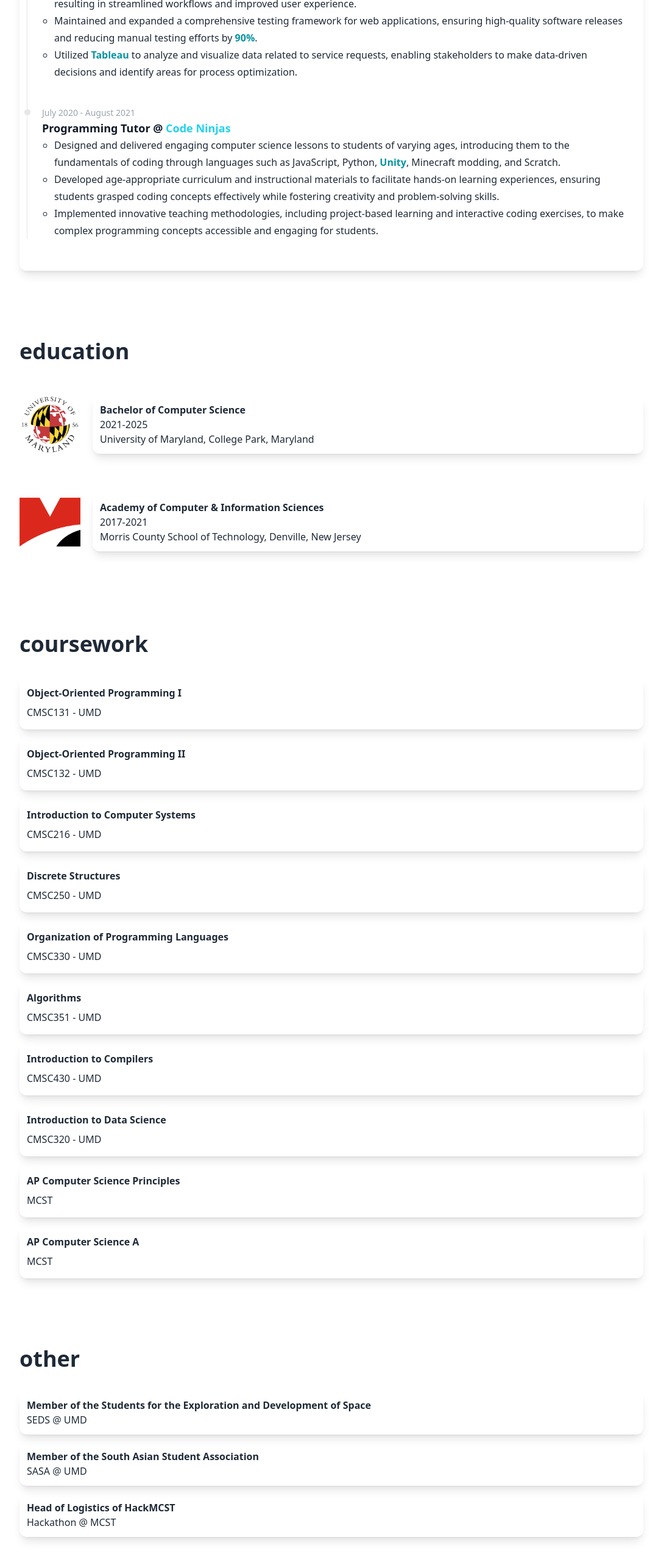
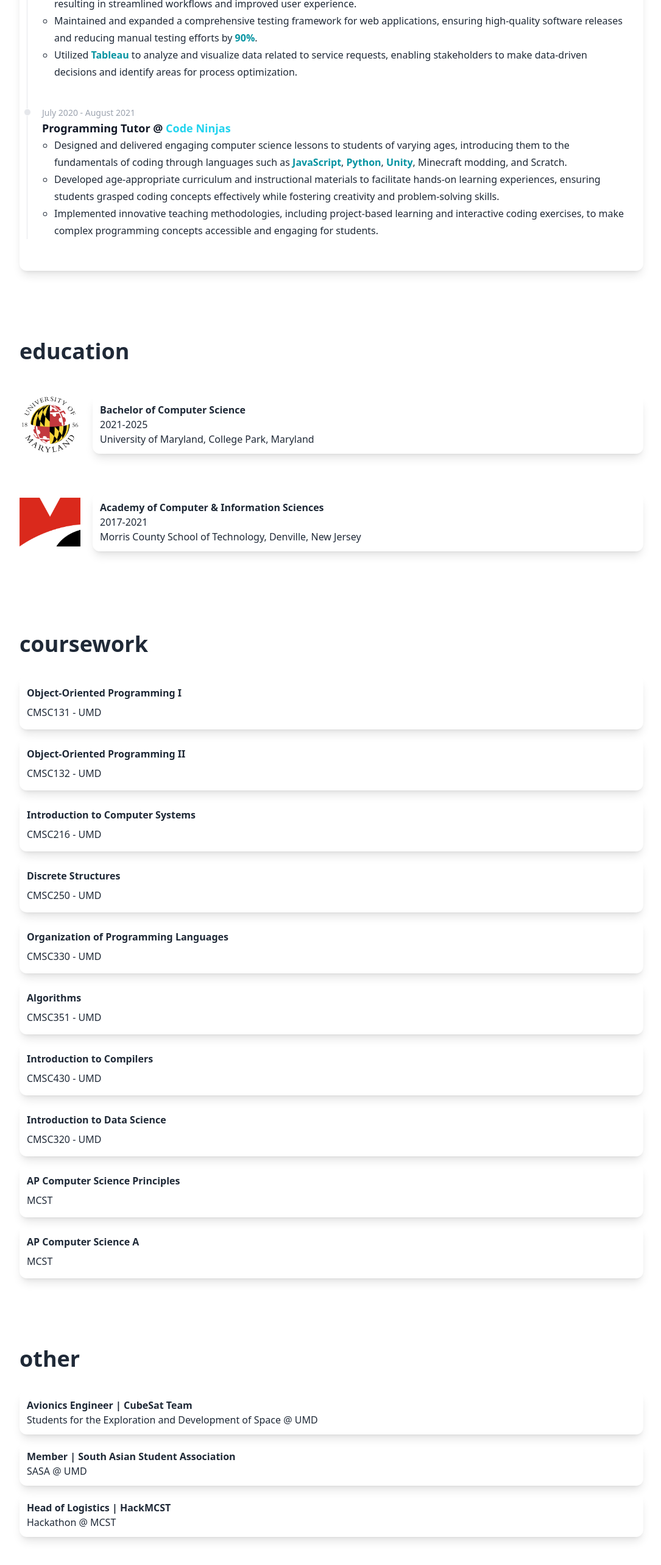
Before and after one commit to AneeshSharma9/portfolio, a Next.js app: page /resume in a window 1280 px wide. Shown: the part 793-3359 px from the top of the page at 61% size, without its empty margins (96-1181 px from the left). Built offline with nearby package versions, Linux system fonts and the light colour scheme.

Commit message:
Update resume.js

```diff
--- a/pages/resume.js
+++ b/pages/resume.js
@@ -172,7 +172,7 @@ export default function Resume() {
                                             </Timeline.Title>
                                             <Timeline.Body>
                                                 <ul className='px-5 text-gray-800 dark:text-gray-400 leading-7' style={{ listStyleType: 'circle' }}>
-                                                    <li>Designed and delivered engaging computer science lessons to students of varying ages, introducing them to the fundamentals of coding through languages such as JavaScript, Python, <span className='text-teal-500 font-bold'>Unity</span>, Minecraft modding, and Scratch.</li>
+                                                    <li>Designed and delivered engaging computer science lessons to students of varying ages, introducing them to the fundamentals of coding through languages such as <span className='text-teal-500 font-bold'>JavaScript</span>, <span className='text-teal-500 font-bold'>Python</span>, <span className='text-teal-500 font-bold'>Unity</span>, Minecraft modding, and Scratch.</li>
                                                     <li>Developed age-appropriate curriculum and instructional materials to facilitate hands-on learning experiences, ensuring students grasped coding concepts effectively while fostering creativity and problem-solving skills.</li>
                                                     <li>Implemented innovative teaching methodologies, including project-based learning and interactive coding exercises, to make complex programming concepts accessible and engaging for students.</li>
                                                 </ul>
@@ -241,9 +241,9 @@ export default function Resume() {
                         ref={ref3}>
                         <h3 className='text-3xl py-5 text-gray-800 font-bold md:text-4xl dark:text-gray-200'>other</h3>
                         <ul className='text-gray-800 dark:text-gray-400 font-bold'>
-                            <li className='mb-3 shadow-lg p-3 rounded-xl my-3 dark:bg-gray-800'>Member of the Students for the Exploration and Development of Space<p className='font-normal'>SEDS @ UMD</p></li>
-                            <li className='mb-3 shadow-lg p-3 rounded-xl my-3 dark:bg-gray-800'>Member of the South Asian Student Association<p className='font-normal'>SASA @ UMD</p></li>
-                            <li className='mb-3 shadow-lg p-3 rounded-xl my-3 dark:bg-gray-800'>Head of Logistics of HackMCST<p className='font-normal'>Hackathon @ MCST</p></li>
+                            <li className='mb-3 shadow-lg p-3 rounded-xl my-3 dark:bg-gray-800'>Avionics Engineer | CubeSat Team<p className='font-normal'>Students for the Exploration and Development of Space @ UMD</p></li>
+                            <li className='mb-3 shadow-lg p-3 rounded-xl my-3 dark:bg-gray-800'>Member | South Asian Student Association<p className='font-normal'>SASA @ UMD</p></li>
+                            <li className='mb-3 shadow-lg p-3 rounded-xl my-3 dark:bg-gray-800'>Head of Logistics | HackMCST<p className='font-normal'>Hackathon @ MCST</p></li>
                         </ul>
                     </motion.div>
                     <div className='py-10'></div>
```
